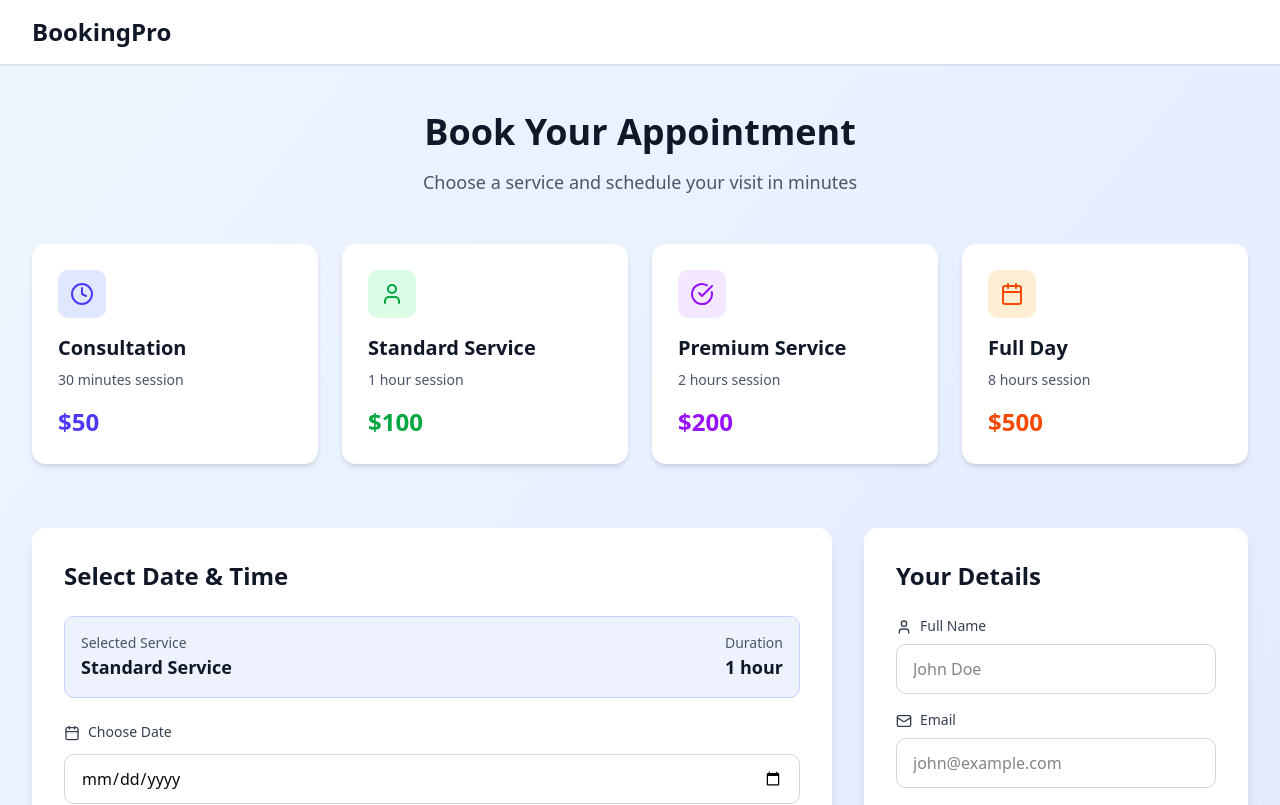
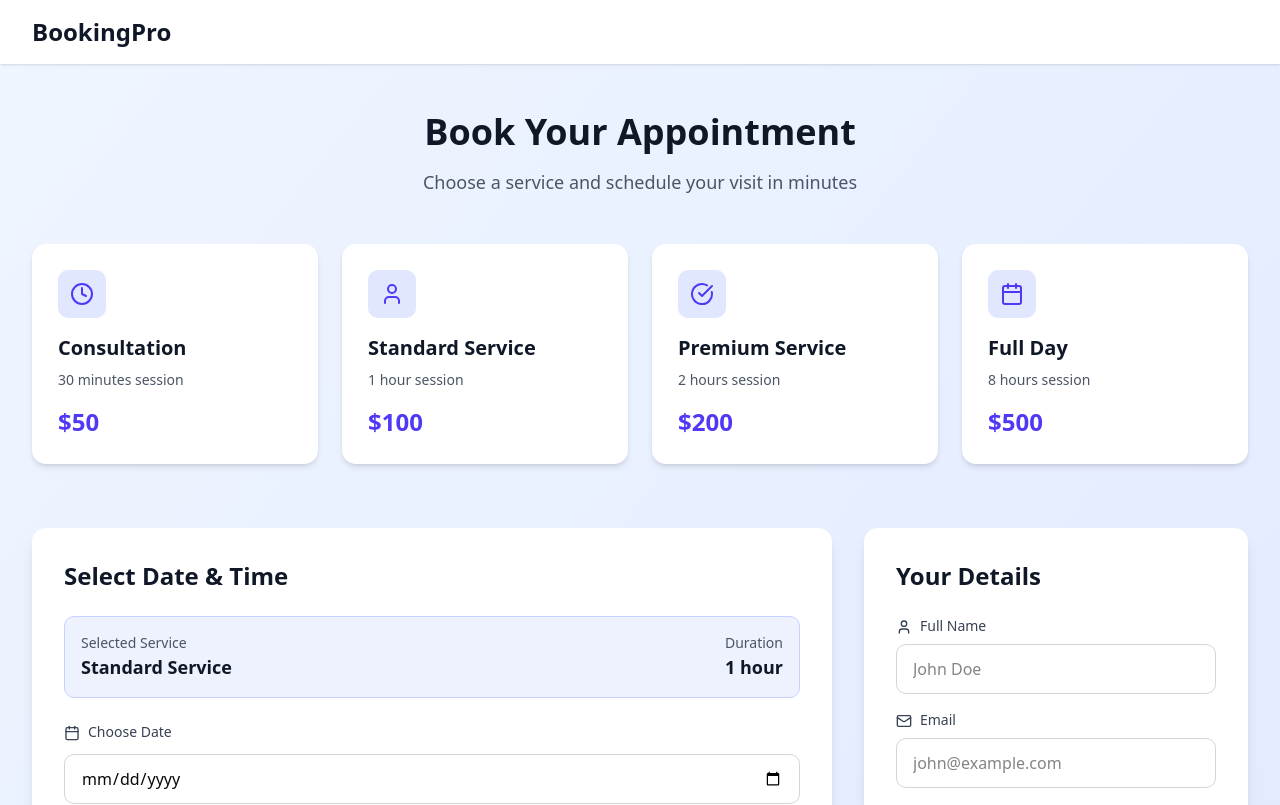
Before and after one commit to StenixDev/Codex, a Next.js app in the folder prisma-orm/: page /book in a window 1280 px wide. Shown: the top 805 px of the page. Built offline with nearby package versions, Linux system fonts and the light colour scheme.

Commit message:
[prisma-orm] - Booking App. Refactor Service

```diff
--- /dev/null
+++ b/prisma-orm/app/book/_component/service.tsx
@@ -0,0 +1,26 @@
+import { Clock, LucideIcon } from 'lucide-react';
+
+type ServiceProp = {
+  icon: LucideIcon;
+  service: string;
+  hours: number;
+  price: number;
+};
+
+function Service({ icon: Icon, service, hours, price }: ServiceProp) {
+  return (
+    <div className='bg-white rounded-xl shadow-md p-6 hover:shadow-lg transition cursor-pointer border-2 border-transparent hover:border-indigo-500'>
+      <div className='w-12 h-12 bg-indigo-100 rounded-lg flex items-center justify-center mb-4'>
+        <Icon className='w-6 h-6 text-indigo-600' />
+      </div>
+      <h3 className='text-xl font-semibold text-gray-900 mb-2'>{service}</h3>
+      <p className='text-gray-600 text-sm mb-4'>
+        {hours}{' '}
+        {hours > 8 ? 'minutes' : hours > 1 && hours <= 8 ? 'hours' : 'hour'}{' '}
+        session
+      </p>
+      <div className='text-2xl font-bold text-indigo-600'>${price}</div>
+    </div>
+  );
+}
+export default Service;
--- a/prisma-orm/app/book/_component/services.tsx
+++ b/prisma-orm/app/book/_component/services.tsx
@@ -1,49 +1,19 @@
 import { Calendar, Clock, User, CheckCircle } from 'lucide-react';
+import { useState } from 'react';
+import Service from './service';
 
 function Services() {
   return (
     <div className='grid md:grid-cols-2 lg:grid-cols-4 gap-6 mb-16'>
-      <div className='bg-white rounded-xl shadow-md p-6 hover:shadow-lg transition cursor-pointer border-2 border-transparent hover:border-indigo-500'>
-        <div className='w-12 h-12 bg-indigo-100 rounded-lg flex items-center justify-center mb-4'>
-          <Clock className='w-6 h-6 text-indigo-600' />
-        </div>
-        <h3 className='text-xl font-semibold text-gray-900 mb-2'>
-          Consultation
-        </h3>
-        <p className='text-gray-600 text-sm mb-4'>30 minutes session</p>
-        <div className='text-2xl font-bold text-indigo-600'>$50</div>
-      </div>
-
-      <div className='bg-white rounded-xl shadow-md p-6 hover:shadow-lg transition cursor-pointer border-2 border-transparent hover:border-indigo-500'>
-        <div className='w-12 h-12 bg-green-100 rounded-lg flex items-center justify-center mb-4'>
-          <User className='w-6 h-6 text-green-600' />
-        </div>
-        <h3 className='text-xl font-semibold text-gray-900 mb-2'>
-          Standard Service
-        </h3>
-        <p className='text-gray-600 text-sm mb-4'>1 hour session</p>
-        <div className='text-2xl font-bold text-green-600'>$100</div>
-      </div>
-
-      <div className='bg-white rounded-xl shadow-md p-6 hover:shadow-lg transition cursor-pointer border-2 border-transparent hover:border-indigo-500'>
-        <div className='w-12 h-12 bg-purple-100 rounded-lg flex items-center justify-center mb-4'>
-          <CheckCircle className='w-6 h-6 text-purple-600' />
-        </div>
-        <h3 className='text-xl font-semibold text-gray-900 mb-2'>
-          Premium Service
-        </h3>
-        <p className='text-gray-600 text-sm mb-4'>2 hours session</p>
-        <div className='text-2xl font-bold text-purple-600'>$200</div>
-      </div>
-
-      <div className='bg-white rounded-xl shadow-md p-6 hover:shadow-lg transition cursor-pointer border-2 border-transparent hover:border-indigo-500'>
-        <div className='w-12 h-12 bg-orange-100 rounded-lg flex items-center justify-center mb-4'>
-          <Calendar className='w-6 h-6 text-orange-600' />
-        </div>
-        <h3 className='text-xl font-semibold text-gray-900 mb-2'>Full Day</h3>
-        <p className='text-gray-600 text-sm mb-4'>8 hours session</p>
-        <div className='text-2xl font-bold text-orange-600'>$500</div>
-      </div>
+      <Service icon={Clock} service='Consultation' hours={30} price={50} />
+      <Service icon={User} service='Standard Service' hours={1} price={100} />
+      <Service
+        icon={CheckCircle}
+        service='Premium Service'
+        hours={2}
+        price={200}
+      />
+      <Service icon={Calendar} service='Full Day' hours={8} price={500} />
     </div>
   );
 }
```
